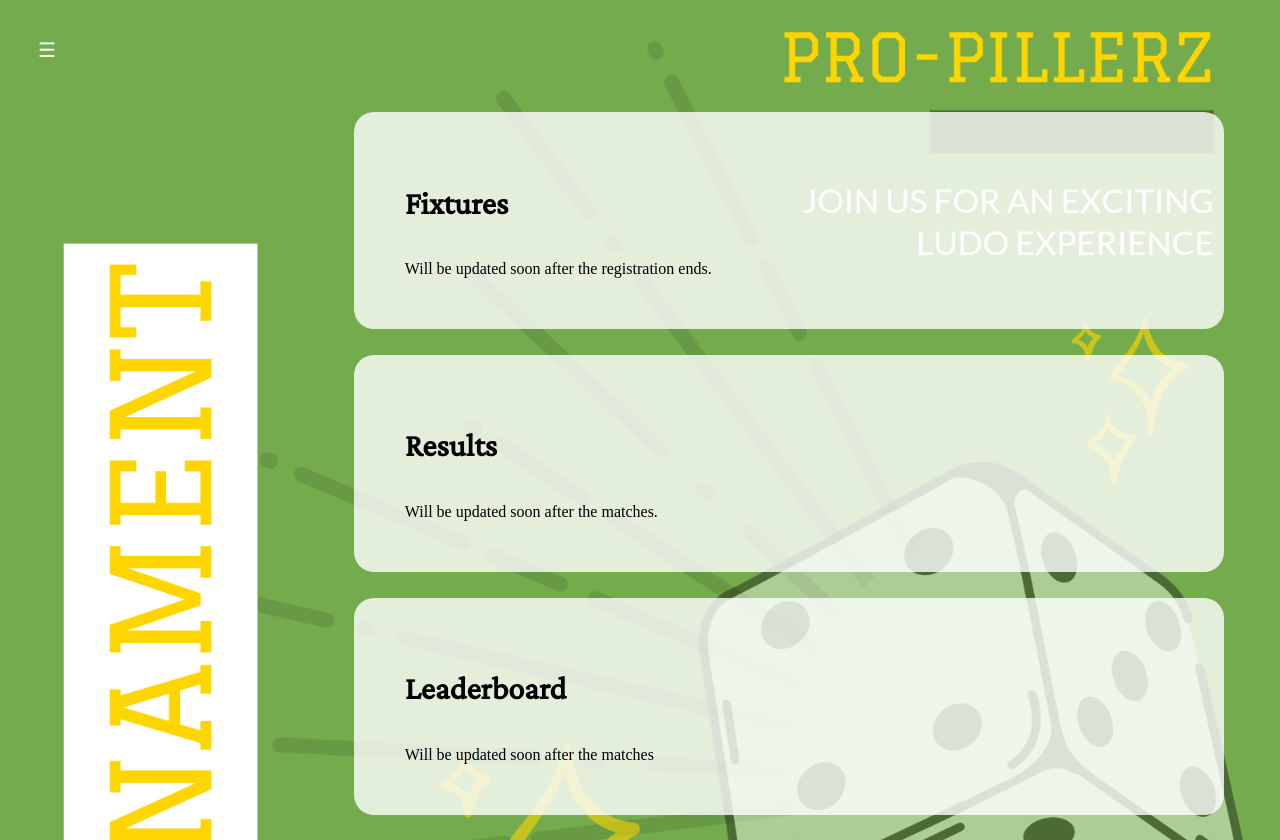
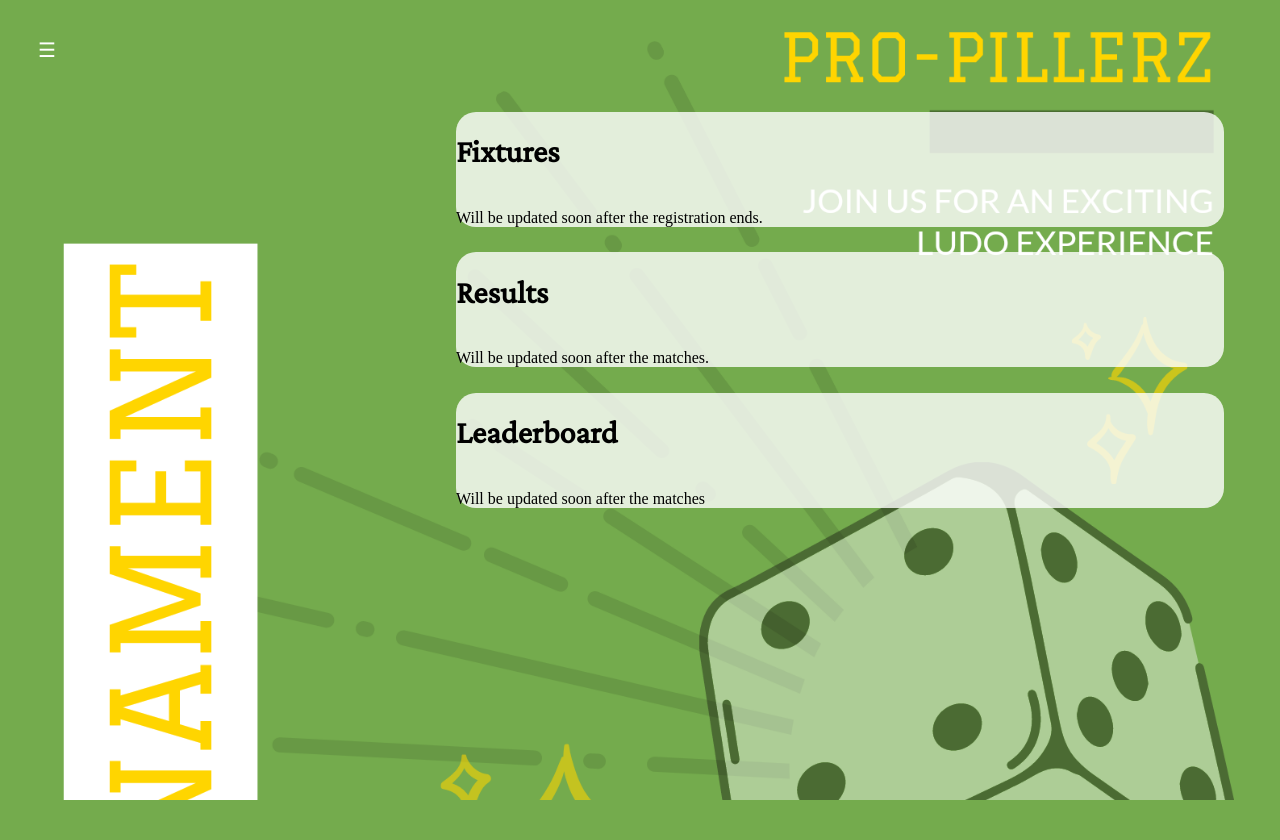
Before and after one commit to amoantony/fixture, a plain HTML site: page index.html in a window 1280 px wide. After the commit the page ends 800 px from the top, so only its background shows below. Drawn offline with nearby package versions, Linux system fonts and the light colour scheme.

Commit message:
Update index.html

```diff
--- a/index.html
+++ b/index.html
@@ -81,7 +81,7 @@ color:#74ab4d;
   float:right;
   background-color: rgba(256, 256, 256, 0.8);
   border-radius:20px;
-  padding:4%;
+  padding:0%;
   margin-right:5%;
   margin-left:25%;
   margin-bottom:2%;
```
